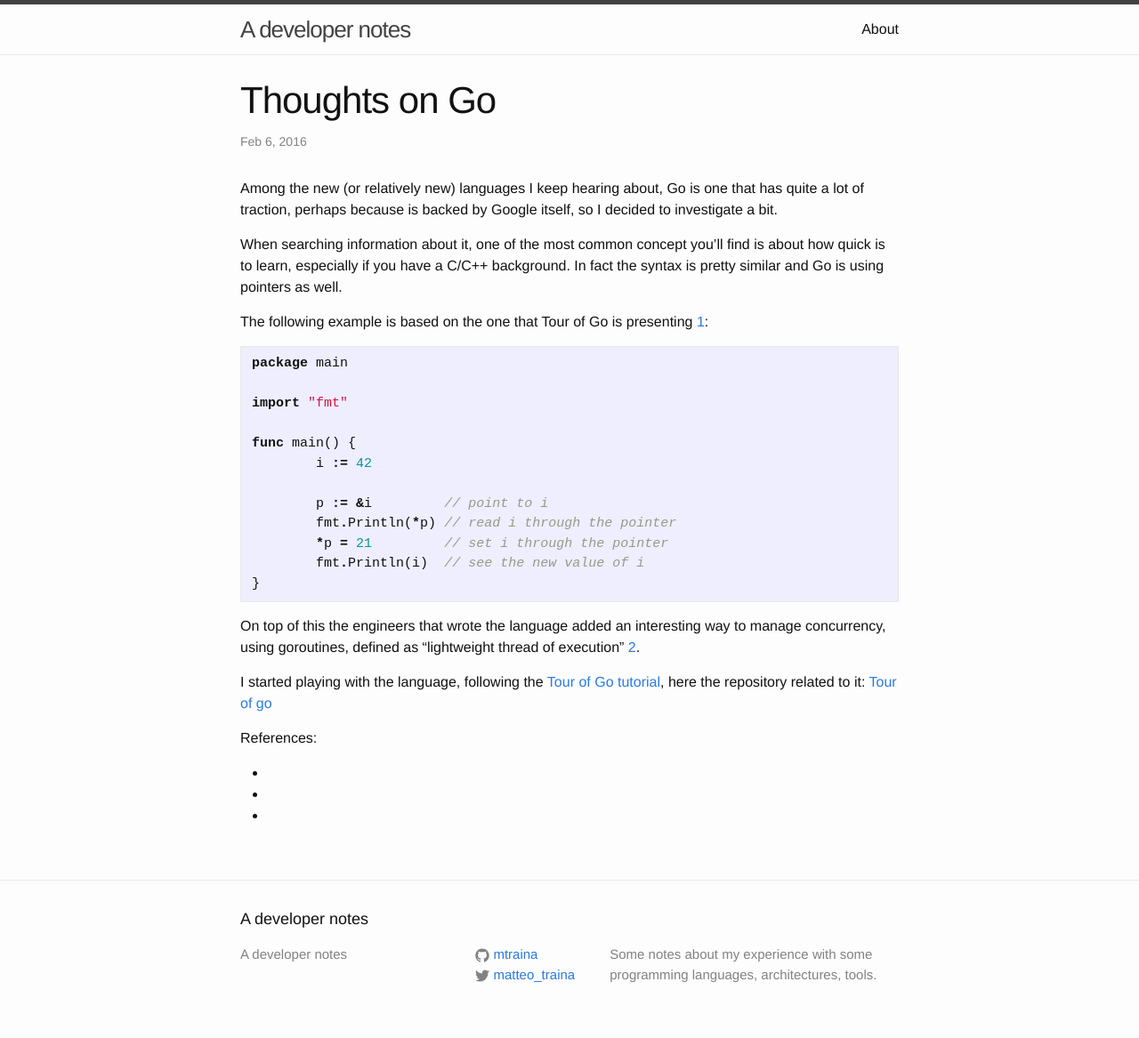
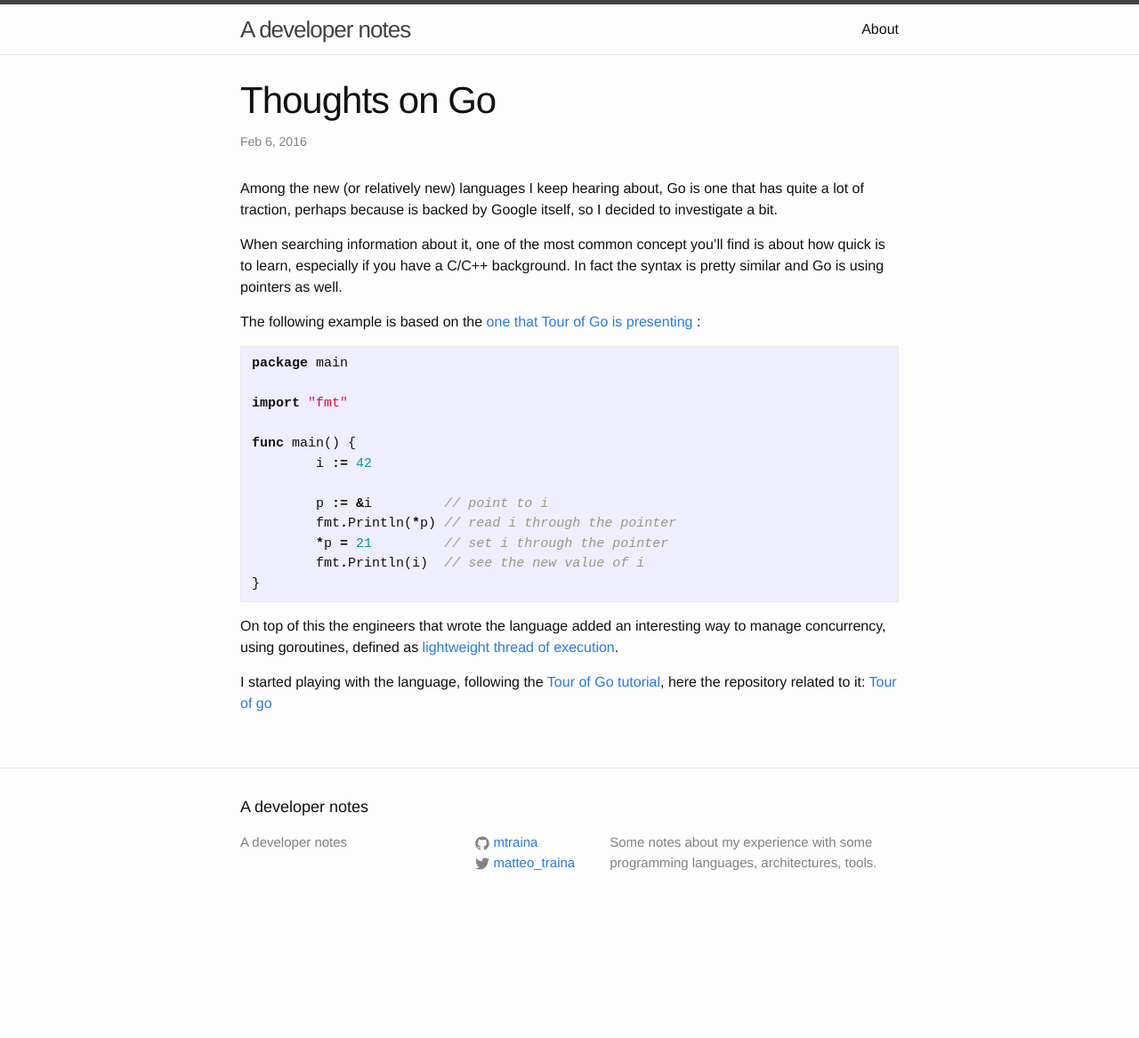
Before and after one commit to mtraina/mtraina.github.io, a Jekyll site: the page built from _posts/2016-02-06-go.markdown, in a window 1280 px wide. Shown: the whole page at 89% size. Built offline with Jekyll 4.4.1, drawn with Linux system fonts in a browser that asks for light colours; after the commit the page ends 1041 px from its top, so only the background shows below that.

Commit message:
added tour of go post mods II

````diff
--- a/_posts/2016-02-06-go.markdown
+++ b/_posts/2016-02-06-go.markdown
@@ -10,7 +10,7 @@ because is backed by Google itself, so I decided to investigate a bit.
 
 When searching information about it, one of the most common concept you'll find is about how quick is to learn, especially if you have a C/C++ background. In fact the syntax is pretty similar and Go is using pointers as well.
 
-The following example is based on the one that Tour of Go is presenting [1][tour-of-go-pointers]:
+The following example is based on the [one that Tour of Go is presenting][tour-of-go-pointers] :
 
 ```go
 package main
@@ -26,12 +26,11 @@ func main() {
 	fmt.Println(i)  // see the new value of i
 }
 ```
-On top of this the engineers that wrote the language added an interesting way to manage concurrency, using goroutines, defined as "lightweight thread of execution" [2][tour-of-go-goroutines].
+On top of this the engineers that wrote the language added an interesting way to manage concurrency, using goroutines, defined as [lightweight thread of execution][tour-of-go-goroutines].
 
 I started playing with the language, following the [Tour of Go tutorial][tour-of-go], here the repository related to it:
 [Tour of go](https://github.com/mtraina/a-tour-of-go)
 
-References:
-* [tour-of-go]: https://tour.golang.org
-* [tour-of-go-pointers]: https://tour.golang.org/moretypes/1
-* [tour-of-go-goroutines]: https://tour.golang.org/concurrency/1
+[tour-of-go]: https://tour.golang.org
+[tour-of-go-pointers]: https://tour.golang.org/moretypes/1
+[tour-of-go-goroutines]: https://tour.golang.org/concurrency/1
````
